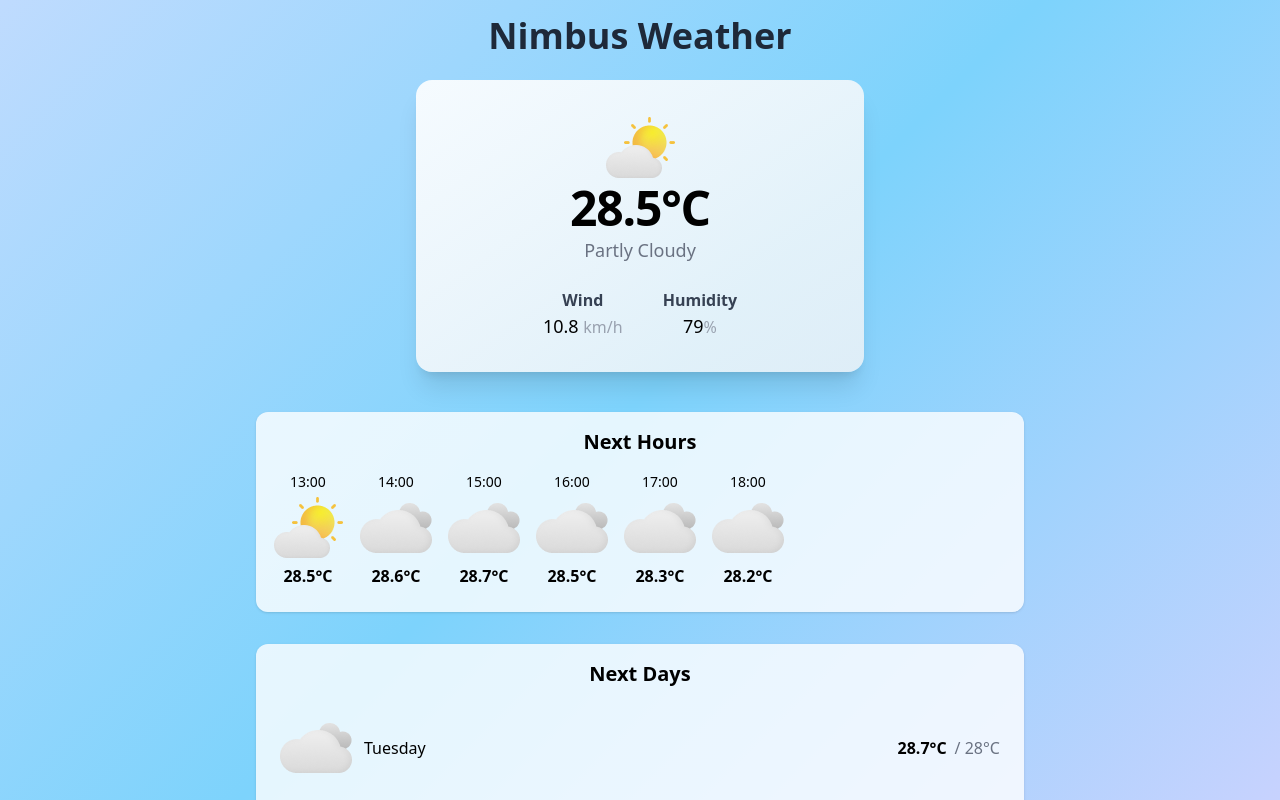
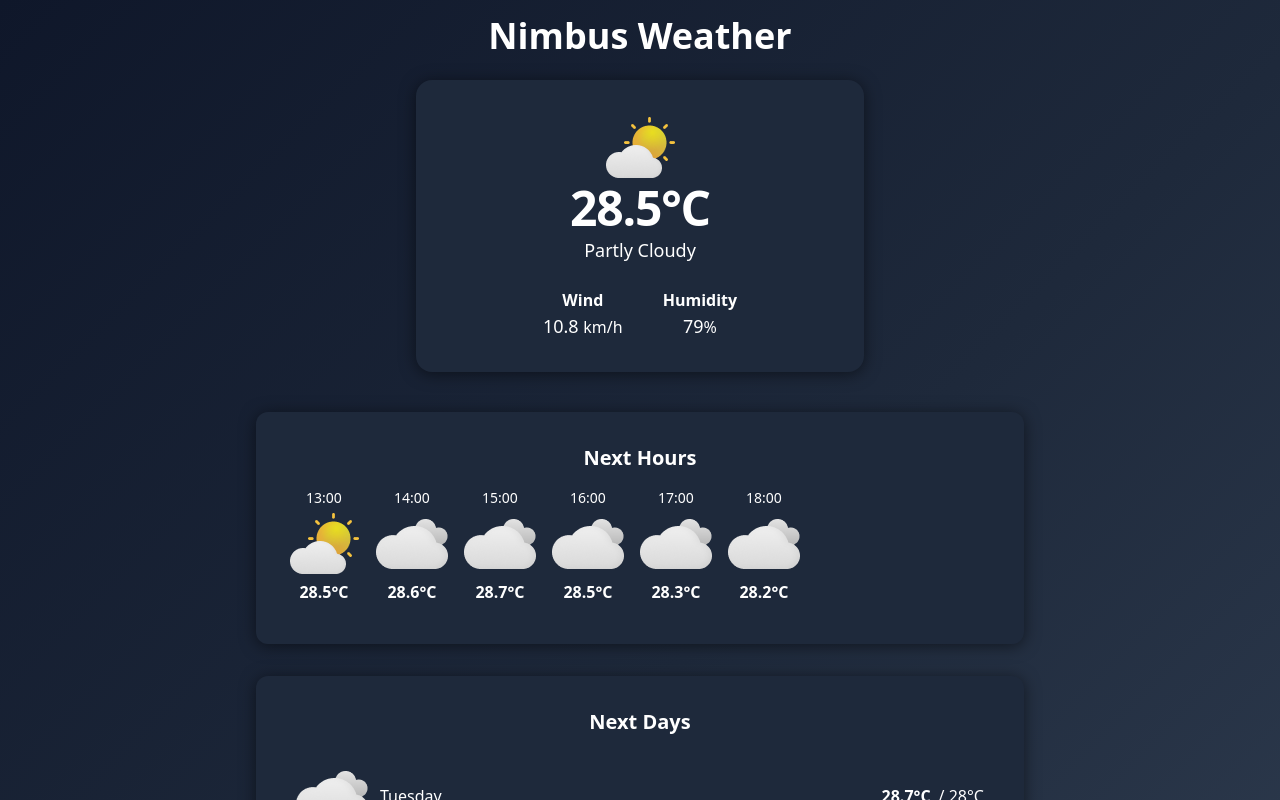
Before and after one commit to RunaLea/weatherWidget, a Vue app in the folder Nimbus/: page / in a window 1280 px wide. Shown: the top 800 px of the page. Built offline with nearby package versions, Linux system fonts and the light colour scheme.

Commit message:
all of the rest now also change from day to night, and vice versa

```diff
--- a/Nimbus/src/App.vue
+++ b/Nimbus/src/App.vue
@@ -12,5 +12,10 @@ import CurrentWeather from './components/CurrentWeather.vue';
 import ComingHours from './components/ComingHours.vue';
 import ComingDays from './components/ComingDays.vue';
 import { useIsDay } from './composables/AppData'
+import { watchEffect } from 'vue'
 const isDay = useIsDay();
+
+watchEffect(() => {
+  document.body.classList.toggle('night-bg', !isDay.value);
+});
 </script>
--- a/Nimbus/src/components/ComingDays.vue
+++ b/Nimbus/src/components/ComingDays.vue
@@ -1,5 +1,5 @@
 <template>
-  <div class="bg-white/80 rounded-xl shadow p-4 w-full max-w-screen-md mx-auto mt-4 mb-4 text-black">
+  <div class="card bg-white/80 rounded-xl shadow p-4 w-full max-w-screen-md mx-auto mt-4 mb-4 text-black">
     <div class="text-xl font-semibold mb-4">Next Days</div>
     <div class="flex flex-col gap-3">
       <div v-for="day in dailyForecast" :key="day.time" class="flex items-center justify-between p-2 rounded hover:bg-gray-100 transition">
--- a/Nimbus/src/components/ComingHours.vue
+++ b/Nimbus/src/components/ComingHours.vue
@@ -1,5 +1,5 @@
 <template>
-  <div class="bg-white/80 rounded-xl shadow p-4 w-full max-w-screen-md mx-auto mt-4 mb-4 text-black">
+  <div class="card bg-white/80 rounded-xl shadow p-4 w-full max-w-screen-md mx-auto mt-4 mb-4 text-black">
     <div class="text-xl font-semibold mb-4">Next Hours</div>
     <div class="flex gap-4 overflow-x-auto pb-2">
       <div v-for="hour in hourlyForecast" :key="hour.time" class="flex flex-col items-center min-w-[64px]">
--- a/Nimbus/src/components/CurrentWeather.vue
+++ b/Nimbus/src/components/CurrentWeather.vue
@@ -1,5 +1,5 @@
 <template>
-  <div class="bg-gradient-to-br from-white/90 to-gray-100/80 rounded-2xl shadow-xl p-8 w-full max-w-md mx-auto mb-6 text-black flex flex-col items-center">
+  <div class="card bg-gradient-to-br from-white/90 to-gray-100/80 rounded-2xl shadow-xl p-8 w-full max-w-md mx-auto mb-6 text-black flex flex-col items-center">
     <div class="flex flex-col items-center mb-4">
       <img :src="useWeatherIcon(currentWeather.values.weatherCode, currentWeather.time)">
       <span class="text-5xl font-extrabold tracking-tight mb-1">{{ currentWeather.values.temperature }}°C</span>
--- a/Nimbus/src/composables/AppData.ts
+++ b/Nimbus/src/composables/AppData.ts
@@ -1,7 +1,7 @@
 import { ref } from "vue";
 import { useFormatHour } from "./HoursData";
 
-const isDay = ref(true);
+const isDay = ref(false);
 
 export function useIsDay() { return isDay }
 export function useWeatherIcon(code: number, hour: string | null) {
--- a/Nimbus/src/style.css
+++ b/Nimbus/src/style.css
@@ -84,8 +84,23 @@ html, body {
   background-attachment: fixed;
 }
 
-.night-bg {
-  background: linear-gradient(135deg, #0f172a, #1e293b, #334155);
+.night-bg, .night-bg body {
+  background: linear-gradient(135deg, #0f172a, #1e293b, #334155) !important;
   min-height: 100vh;
   background-attachment: fixed;
 }
+
+.night-bg .card {
+  background: #1e293b !important;
+  color: #fff !important;
+  box-shadow: 0 2px 16px 0 rgba(0,0,0,0.5);
+}
+
+.night-bg h1,
+.night-bg h2,
+.night-bg h3,
+.night-bg p,
+.night-bg span,
+.night-bg a {
+  color: #fff !important;
+}
```
